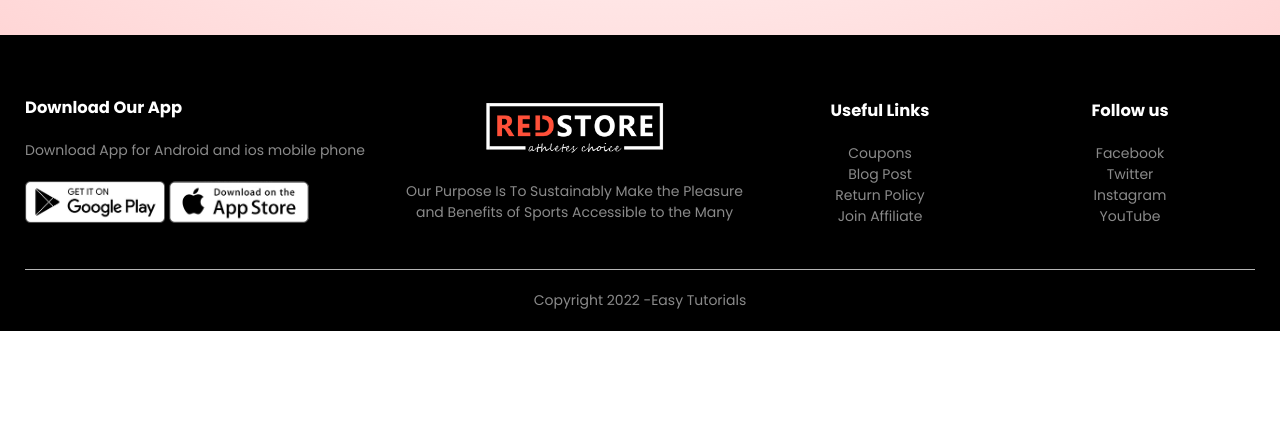
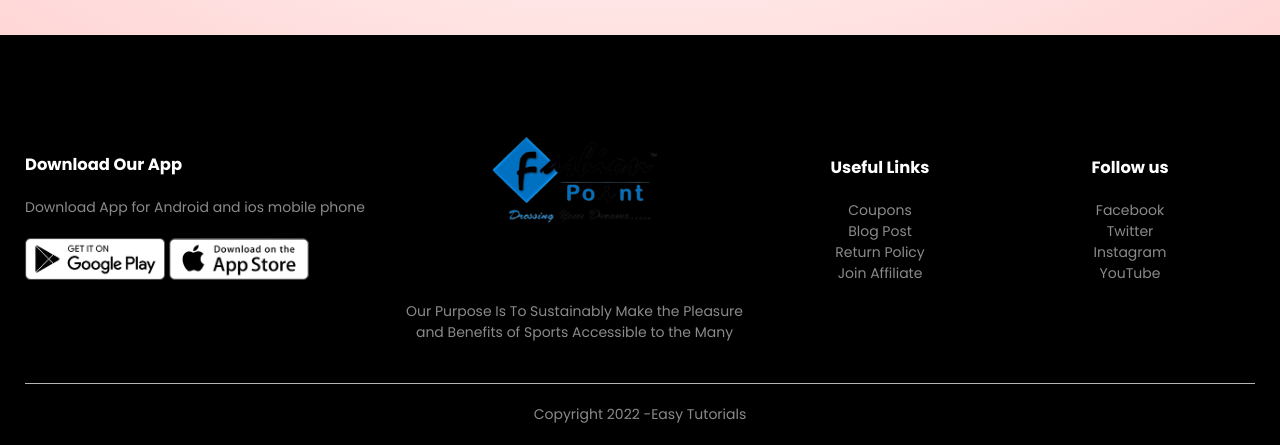
Before and after one commit to Arun902730/fashionpoint, a plain HTML site: page account.html in a window 1280 px wide. Shown: the part 805-1250 px from the top of the page. Before the commit the page ends 1136 px from the top, so only its background shows below. Drawn offline with Linux system fonts and the light colour scheme.

Commit message:
commit 2

```diff
--- a/account.html
+++ b/account.html
@@ -84,7 +84,7 @@
                 </div>
             </div>
             <div class="footer-col-2">
-                <img src="images/logo-white.png">
+                <img src="images/fashionpoint.png">
                 <p>Our Purpose Is To Sustainably Make the Pleasure and Benefits of Sports Accessible to the Many</p>
 
             </div>
```
Also changed, not shown: cart.html (+1 -1 lines), product detail.html (+1 -1 lines), product.html (+1 -1 lines).
